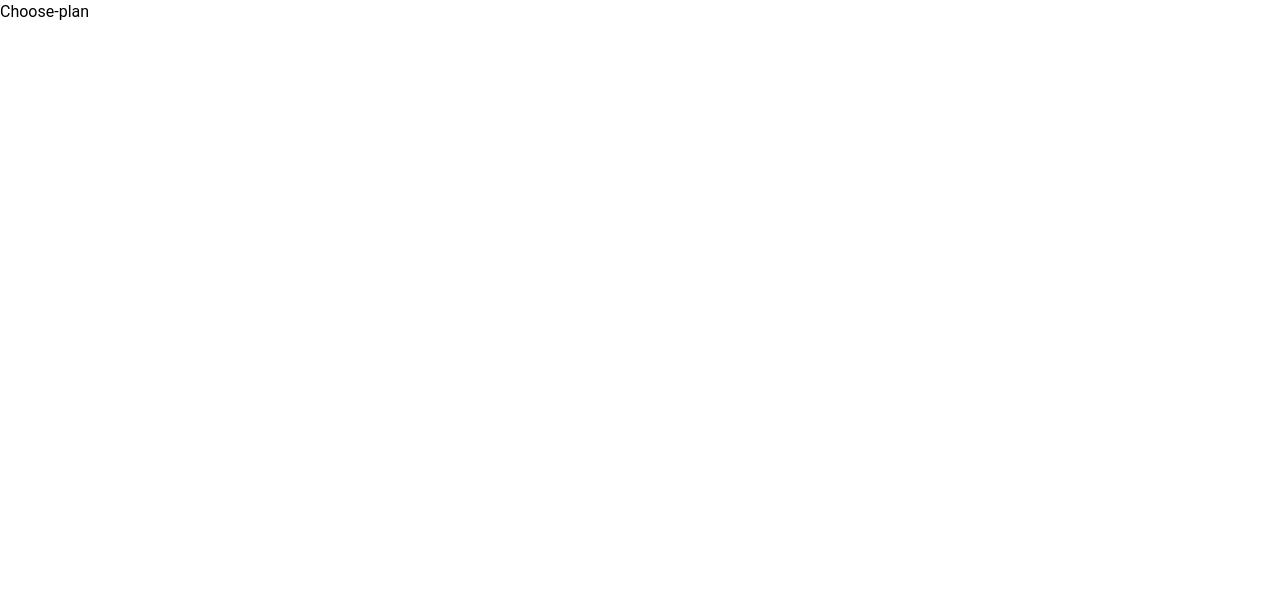
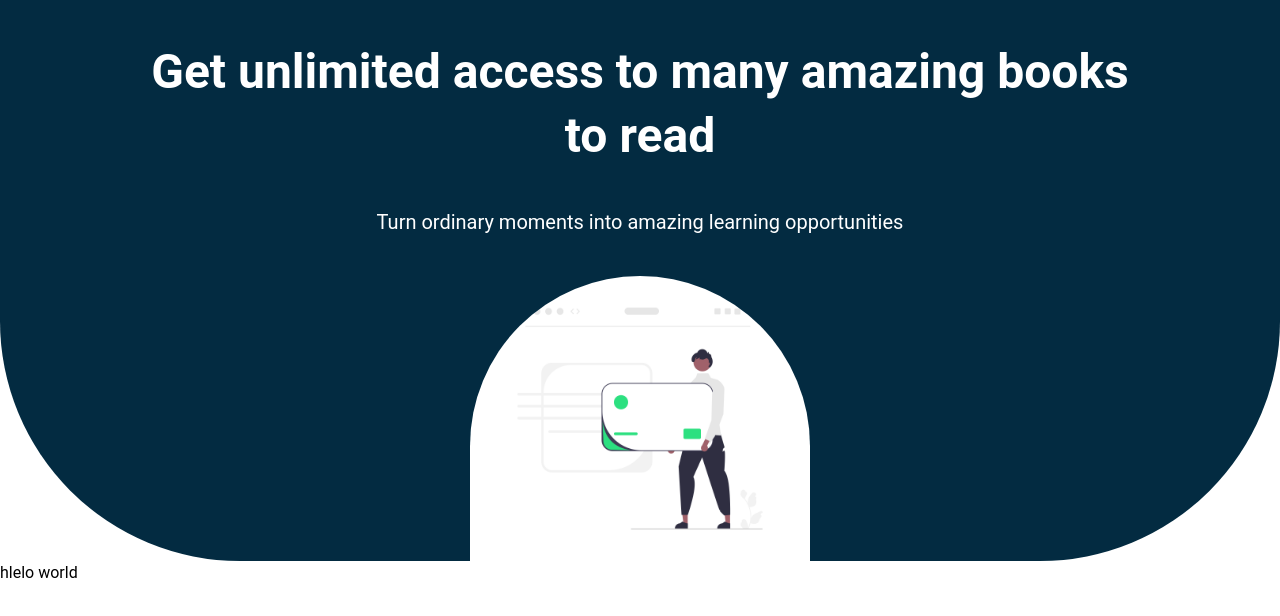
Before and after one commit to MangGlang/Book-Summary-AI-Application, a Next.js app: page /choose-plan in a window 1280 px wide. Shown: the top 616 px of the page. Built offline with nearby package versions, Linux system fonts and the light colour scheme.

Commit message:
feat & style: created header plan that routes users to plans page

```diff
--- a/pages/choose-plan/index.tsx
+++ b/pages/choose-plan/index.tsx
@@ -1,9 +1,40 @@
-import React from 'react'
+import Sidebar from "@/components/Sidebar";
+import Search from "@/components/Search";
+import SelectedBook from "@/components/SelectedBook";
+import RecommendedBooks from "@/components/RecommendedBooks";
+import SuggestedBooks from "@/components/SuggestedBooks";
+import Footer from "@/components/Footer";
 
-const index = () => {
+export default function forYou() {
   return (
-    <div>Choose-plan</div>
-  )
+    <section id="choose-plan">
+      <div className="plan__header--container rounded-b-[240px] bg-[#032b41] w-[100%]">
+        <div className="row flex flex-col items-center justify-center plan__header--wrapper">
+          <div className="container">
+            <div className="flex flex-col text-center mx-auto justify-center items-center">
+              <div className="plan__header font-semibold text-white text-5xl leading-[64px]">
+                Get unlimited access to many amazing books to read
+              </div>
+              <div className="text-white text-xl mt-10">
+                Turn ordinary moments into amazing learning opportunities
+              </div>
+            </div>
+          </div>
+          <figure>
+            <img
+              src="/assets/pricing-top.png"
+              alt=""
+              width={340}
+              className="pricing__top--style"
+            />
+          </figure>
+        </div>
+      </div>
+      <div className="w-screen h-screen">
+        hlelo world
+      </div>
+
+      <Footer />
+    </section>
+  );
 }
-
-export default index
--- a/pages/library/index.tsx
+++ b/pages/library/index.tsx
@@ -12,9 +12,9 @@ export default function Library() {
 
         <div className="flex-grow ">
           <Search />
-          <SelectedBook />
-          <RecommendedBooks />
-          <SuggestedBooks />
+          <div className="container row mx-auto justify-center items-center">
+            Hello World!
+          </div>
         </div>
       </div>
     </section>
--- a/pages/settings/index.tsx
+++ b/pages/settings/index.tsx
@@ -9,6 +9,10 @@ export default function Settings() {
   const dispatch = useDispatch();
   const router = useRouter();
   const user = useSelector((state) => state.user);
+
+  function routeUserToPlans() {
+    router.push("/choose-plan");
+  }
 
   return (
     <section id="for-you">
@@ -51,7 +55,9 @@ export default function Settings() {
                         ? "N/A: Please login."
                         : user.subscriptionStatus}
                       {user.subscriptionStatus == "Basic" ? (
-                        <button className="flex flex-col text-[#032b41] bg-[#2bd97c] font-medium p-3 mt-2 rounded">
+                        <button
+                        onClick={routeUserToPlans}
+                        className="flex flex-col text-[#032b41] bg-[#2bd97c] font-medium p-3 mt-2 rounded">
                           Upgrade to Premium
                         </button>
                       ) : null}
--- a/styles/globals.css
+++ b/styles/globals.css
@@ -992,6 +992,15 @@ input[type="range"]:active::-moz-range-thumb {
   margin: 0;
 }
 
+/* Choosing User Plans */
+.plan__header--wrapper {
+
+}
+
+.pricing__top--style {
+  border-radius: 180px 180px 0 0;
+}
+
 /* Responsive Design */
 
 @media (max-width: 1200px) {
```
